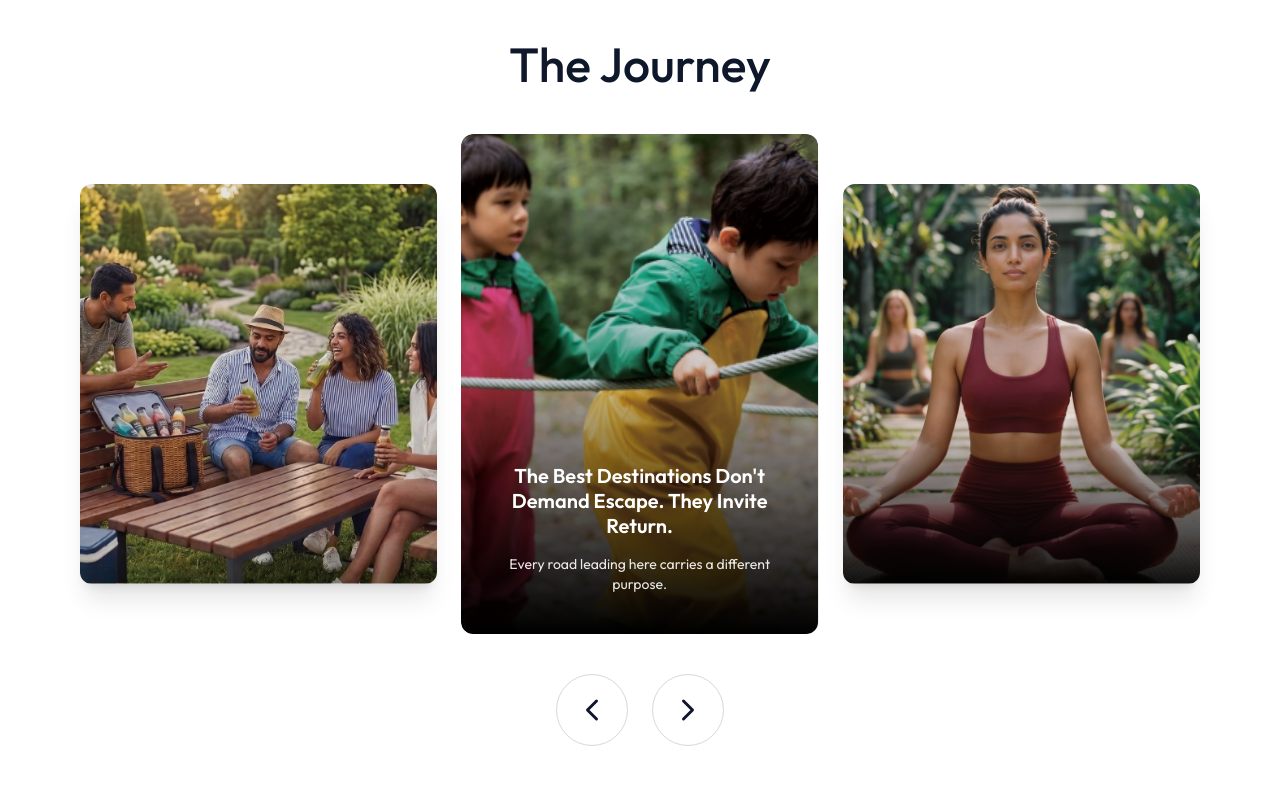
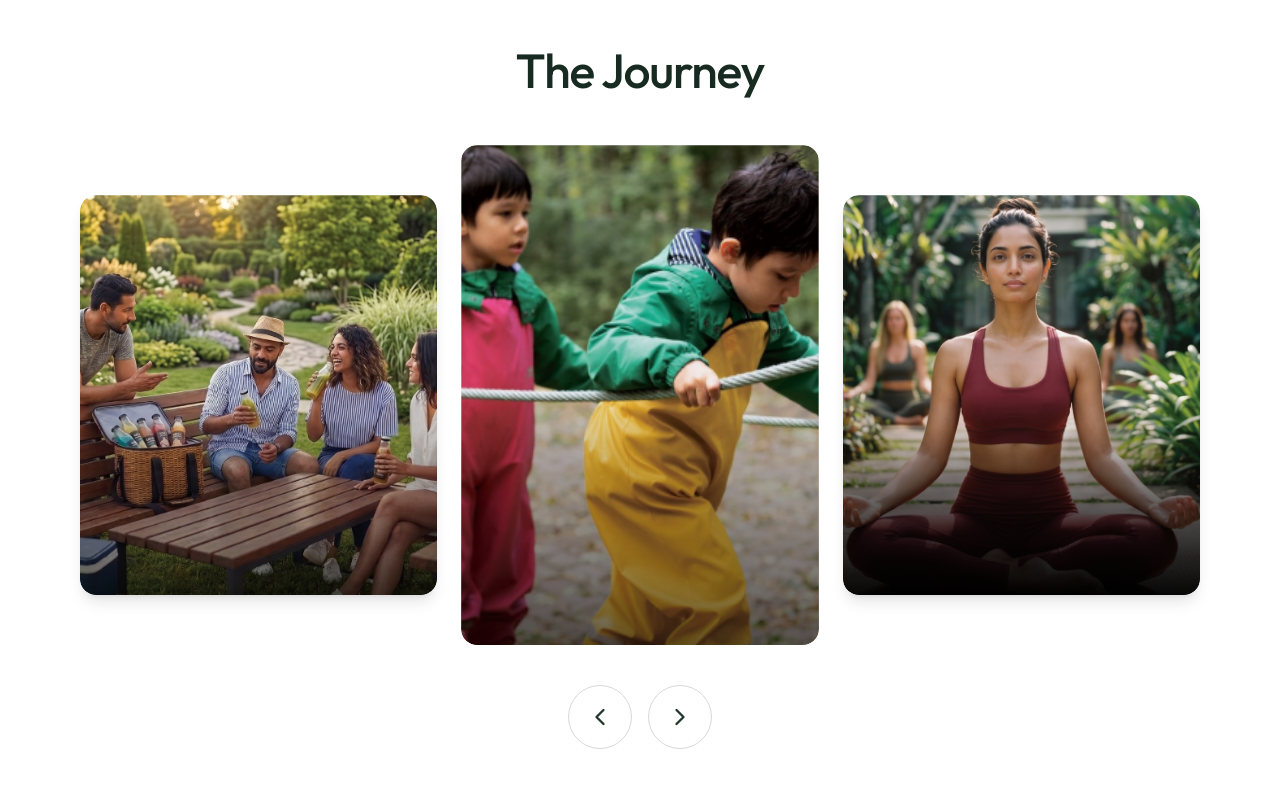
Before and after one commit to ritzdevelopers/highway-greens-website, a Next.js app: page /project in a window 1280 px wide. Shown: the part 4540-5340 px from the top of the page. Built offline with nearby package versions, Linux system fonts and the light colour scheme.

Commit message:
fix journy section

```diff
--- a/src/components/project/Journey.tsx
+++ b/src/components/project/Journey.tsx
@@ -12,7 +12,6 @@ export default function Journey() {
 
   const prev = () => {
     setDirection(-1);
-
     setActive((prev) =>
       prev === 0 ? journeyData.length - 1 : prev - 1
     );
@@ -20,7 +19,6 @@ export default function Journey() {
 
   const next = () => {
     setDirection(1);
-
     setActive((prev) =>
       prev === journeyData.length - 1 ? 0 : prev + 1
     );
@@ -33,49 +31,110 @@ export default function Journey() {
   const centerCard = journeyData[getIndex(0)];
   const rightCard = journeyData[getIndex(1)];
 
+  const CardImage = ({
+    card,
+    center = false,
+  }: {
+    card: (typeof journeyData)[number];
+    center?: boolean;
+  }) => (
+    <div className="group relative h-full w-full overflow-hidden rounded-2xl">
+      <PremiumImage
+        src={card.image}
+        alt={card.title}
+        fill
+        priority={center}
+        wrapperClassName="h-full w-full"
+        className="object-cover"
+        hoverScale={center ? 1.05 : 1.08}
+        parallax={center ? 8 : 6}
+        tilt={2}
+      />
+
+      {/* Default overlay */}
+      <div className="absolute inset-0 bg-gradient-to-t from-black/55 via-black/5 to-transparent transition-all duration-500 group-hover:from-black/75 group-hover:via-black/25" />
+
+      {/* Hover Content */}
+      <div
+        className="
+          absolute inset-x-0 bottom-0
+          translate-y-5
+          p-6 text-white
+          opacity-0
+          transition-all duration-500
+          group-hover:translate-y-0
+          group-hover:opacity-100
+          sm:p-8
+        "
+      >
+        <h3 className="text-xl font-medium leading-tight sm:text-2xl">
+          {card.title}
+        </h3>
+
+        <p className="mt-3 max-w-[420px] text-sm leading-6 text-white/90 sm:text-base">
+          {card.subtitle}
+        </p>
+
+        {/* <div className="mt-5 h-[2px] w-10 bg-[#BE8A56] transition-all duration-500 group-hover:w-16" /> */}
+      </div>
+
+      {/* Small hover indicator */}
+      <div
+        className="
+          absolute right-5 top-5
+          h-9 w-9 rounded-full
+          border border-white/40
+          bg-black/10
+          opacity-0
+          backdrop-blur-sm
+          transition-all duration-500
+          group-hover:opacity-100
+        "
+      />
+    </div>
+  );
+
   return (
-        <section className="overflow-hidden bg-white py-8 md:py-14">
+    <section className="overflow-hidden bg-white py-10 md:py-16">
       <div className="mx-auto max-w-8xl px-5 sm:px-6 lg:px-20">
 
         {/* Heading */}
-                <motion.h2
-                    initial={{ opacity: 0, y: 40 }}
+        <motion.div
+          initial={{ opacity: 0, y: 30 }}
           whileInView={{ opacity: 1, y: 0 }}
           transition={{ duration: 0.7 }}
           viewport={{ once: true }}
-                    className="mb-5 text-center text-2xl font-medium md:mb-10 md:text-3xl lg:text-[48px]"
+          className="mb-7 text-center md:mb-12"
         >
+          <h2 className="text-3xl font-medium tracking-tight text-[#172b22] md:text-4xl lg:text-[48px]">
             The Journey
-                </motion.h2>
+          </h2>
+        </motion.div>
 
         {/* Cards */}
-                <div className="grid grid-cols-1 items-center gap-6 lg:grid-cols-3">
+        <div className="grid grid-cols-1 items-center gap-5 lg:grid-cols-3 lg:gap-6">
 
-                    {/* LEFT */}
+          {/* Left */}
           <motion.div
-                        key={leftCard.id}
-                        initial={{ opacity: 0, x: -70 }}
+            key={`left-${leftCard.id}`}
+            initial={{ opacity: 0, x: -50 }}
             animate={{ opacity: 1, x: 0 }}
-                        transition={{ duration: 0.45 }}
-                        className="group relative hidden h-[400px] cursor-pointer overflow-hidden rounded-xl shadow-xl lg:block"
+            transition={{ duration: 0.5 }}
             onClick={prev}
+            className="
+              relative hidden h-[400px]
+              cursor-pointer overflow-hidden
+              rounded-2xl shadow-lg
+              transition-transform duration-500
+              hover:-translate-y-1
+              lg:block
+            "
           >
-                        <PremiumImage
-                            src={leftCard.image}
-                            alt={leftCard.title}
-                            fill
-                            wrapperClassName="h-full w-full"
-                            className="object-cover"
-                            hoverScale={1.08}
-                            parallax={6}
-                            tilt={2}
-                        />
-
-                        <div className="absolute inset-0 bg-black/10" />
+            <CardImage card={leftCard} />
           </motion.div>
 
-                    {/* CENTER */}
-                    <div className="relative h-[350px] overflow-hidden rounded-xl sm:h-[450px] md:h-[500px]">
+          {/* Center */}
+          <div className="relative h-[360px] overflow-hidden rounded-2xl sm:h-[450px] md:h-[500px]">
             <AnimatePresence
               initial={false}
               custom={direction}
@@ -85,117 +144,91 @@ export default function Journey() {
                 key={centerCard.id}
                 custom={direction}
                 variants={{
-                                    enter: (direction: number) => ({
-                                        x: direction > 0 ? "100%" : "-100%",
-                                        opacity: 1,
+                  enter: (dir: number) => ({
+                    x: dir > 0 ? "100%" : "-100%",
                   }),
-
                   center: {
                     x: 0,
-                                        opacity: 1,
                   },
-
-                                    exit: (direction: number) => ({
-                                        x: direction > 0 ? "-100%" : "100%",
-                                        opacity: 1,
+                  exit: (dir: number) => ({
+                    x: dir > 0 ? "-100%" : "100%",
                   }),
                 }}
                 initial="enter"
                 animate="center"
                 exit="exit"
                 transition={{
-                                    duration: 0.6,
+                  duration: 0.65,
                   ease: [0.22, 1, 0.36, 1],
                 }}
-                                className="
-        absolute
-        inset-0
-        overflow-hidden
-        rounded-xl
-        shadow-2xl
-        will-change-transform
-      "
+                className="absolute inset-0"
               >
-                                {/* Image */}
-                                <PremiumImage
-                                    src={centerCard.image}
-                                    alt={centerCard.title}
-                                    fill
-                                    priority
-                                    wrapperClassName="h-full w-full"
-                                    className="object-cover"
-                                    hoverScale={1.05}
-                                    parallax={8}
-                                    tilt={2}
-                                />
-
-                                {/* Overlay */}
-                                <div className="absolute inset-0 bg-gradient-to-t from-black via-black/20 to-transparent" />
-
-                                {/* Content */}
-                                <div className="absolute bottom-10 left-8 right-8 text-center text-white">
-                                    <h3 className="text-xl font-semibold leading-tight">
-                                        {centerCard.title}
-                                    </h3>
-
-                                    <p className="mt-4 text-sm leading-5 text-white/90">
-                                        {centerCard.subtitle}
-                                    </p>
-                                </div>
+                <CardImage card={centerCard} center />
               </motion.div>
             </AnimatePresence>
           </div>
 
-                    {/* RIGHT */}
+          {/* Right */}
           <motion.div
-                        key={rightCard.id}
-                        initial={{ opacity: 0, x: 70 }}
+            key={`right-${rightCard.id}`}
+            initial={{ opacity: 0, x: 50 }}
             animate={{ opacity: 1, x: 0 }}
-                        transition={{ duration: 0.45 }}
-                        className="group relative hidden h-[400px] cursor-pointer overflow-hidden rounded-xl shadow-xl lg:block"
+            transition={{ duration: 0.5 }}
             onClick={next}
+            className="
+              relative hidden h-[400px]
+              cursor-pointer overflow-hidden
+              rounded-2xl shadow-lg
+              transition-transform duration-500
+              hover:-translate-y-1
+              lg:block
+            "
           >
-                        <PremiumImage
-                            src={rightCard.image}
-                            alt={rightCard.title}
-                            fill
-                            wrapperClassName="h-full w-full"
-                            className="object-cover"
-                            hoverScale={1.08}
-                            parallax={6}
-                            tilt={2}
-                        />
-
-                        <div className="absolute inset-0 bg-black/10" />
+            <CardImage card={rightCard} />
           </motion.div>
-
         </div>
 
         {/* Navigation */}
-                <div className="mt-5 flex items-center justify-center gap-6 md:mt-10">
-
+        <div className="mt-7 flex items-center justify-center gap-4 md:mt-10">
           <button
             onClick={prev}
             aria-label="Previous"
-                        className="group flex h-18 w-18 items-center justify-center rounded-full border border-[#d8d8d8] bg-white transition-all duration-300 hover:border-[#1d3a2f] hover:bg-[#1d3a2f] hover:text-white"
+            className="
+              group flex h-14 w-14 items-center justify-center
+              rounded-full border border-[#d8d8d8]
+              bg-white text-[#22382d]
+              transition-all duration-300
+              hover:border-[#22382d]
+              hover:bg-[#22382d]
+              hover:text-white
+              md:h-16 md:w-16
+            "
           >
             <ChevronLeft
-                            size={36}
-                            className="transition-transform duration-300 group-hover:-translate-x-1"
+              size={28}
+              className="transition-transform duration-300 group-hover:-translate-x-1 cursor-pointer"
             />
           </button>
 
           <button
             onClick={next}
             aria-label="Next"
-                        className="group flex h-18 w-18 items-center justify-center rounded-full border border-[#d8d8d8] bg-white transition-all duration-300 hover:border-[#1d3a2f] hover:bg-[#1d3a2f] hover:text-white"
+            className="
+              group flex h-14 w-14 items-center justify-center
+              rounded-full border border-[#d8d8d8]
+              bg-white text-[#22382d]
+              transition-all duration-300
+              hover:border-[#22382d]
+              hover:bg-[#22382d]
+              hover:text-white
+              md:h-16 md:w-16
+            "
           >
             <ChevronRight
-                            size={36}
-                            className="transition-transform duration-300 group-hover:translate-x-1"
+              size={28}
+              className="transition-transform duration-300 group-hover:translate-x-1 cursor-pointer"
             />
           </button>
-
         </div>
       </div>
     </section>
```
Lines whose indentation alone changed are shown as unchanged.
